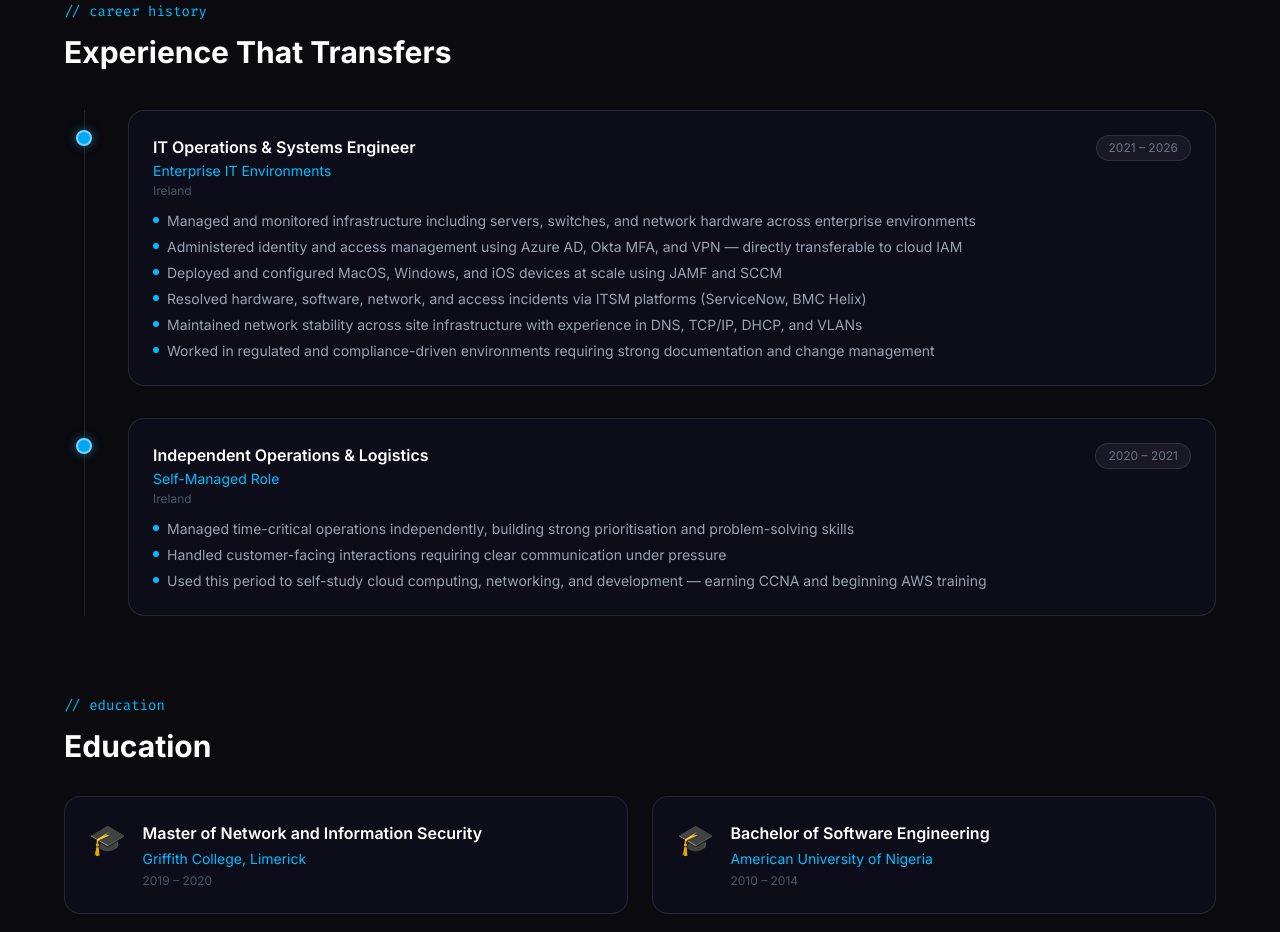
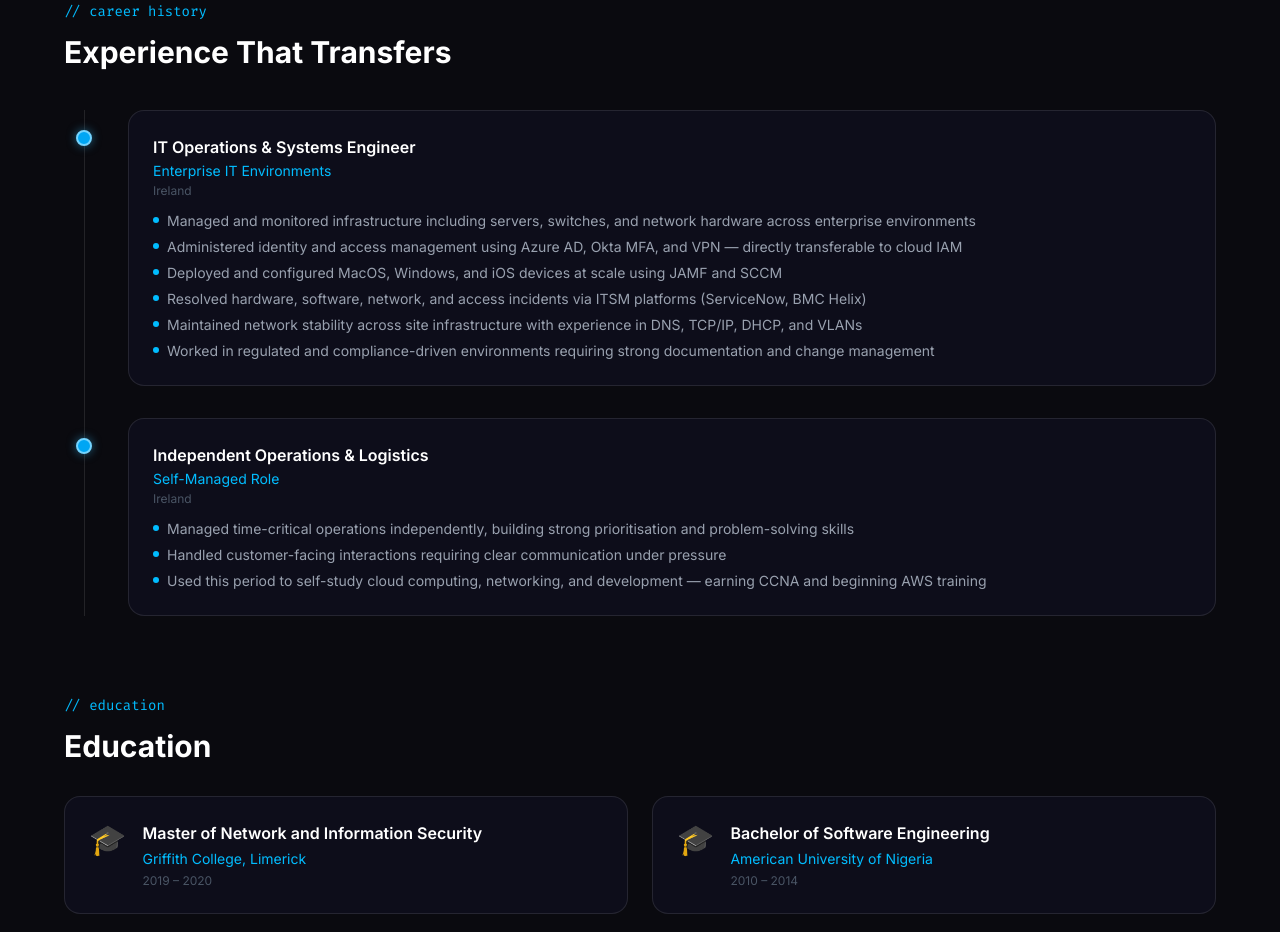
Before and after one commit to karlonugha/portfolio, a React (Vite) app: page / in a window 1280 px wide. Shown: the part 1580-2512 px from the top of the page. Built offline with nearby package versions, Linux system fonts and the light colour scheme.

Commit message:
Remove date/period badges from experience cards

```diff
--- a/src/components/About.jsx
+++ b/src/components/About.jsx
@@ -113,9 +113,6 @@ export default function About() {
                         <p className="text-sky-400 text-sm mt-0.5">{e.company}</p>
                         <p className="text-gray-600 text-xs mt-0.5">{e.location}</p>
                       </div>
-                      <span className="text-xs text-gray-500 bg-white/5 border border-white/10 px-3 py-1 rounded-full whitespace-nowrap">
-                        {e.period}
-                      </span>
                     </div>
                     <ul className="space-y-1.5 mt-3">
                       {e.bullets.map((b, j) => (
```
